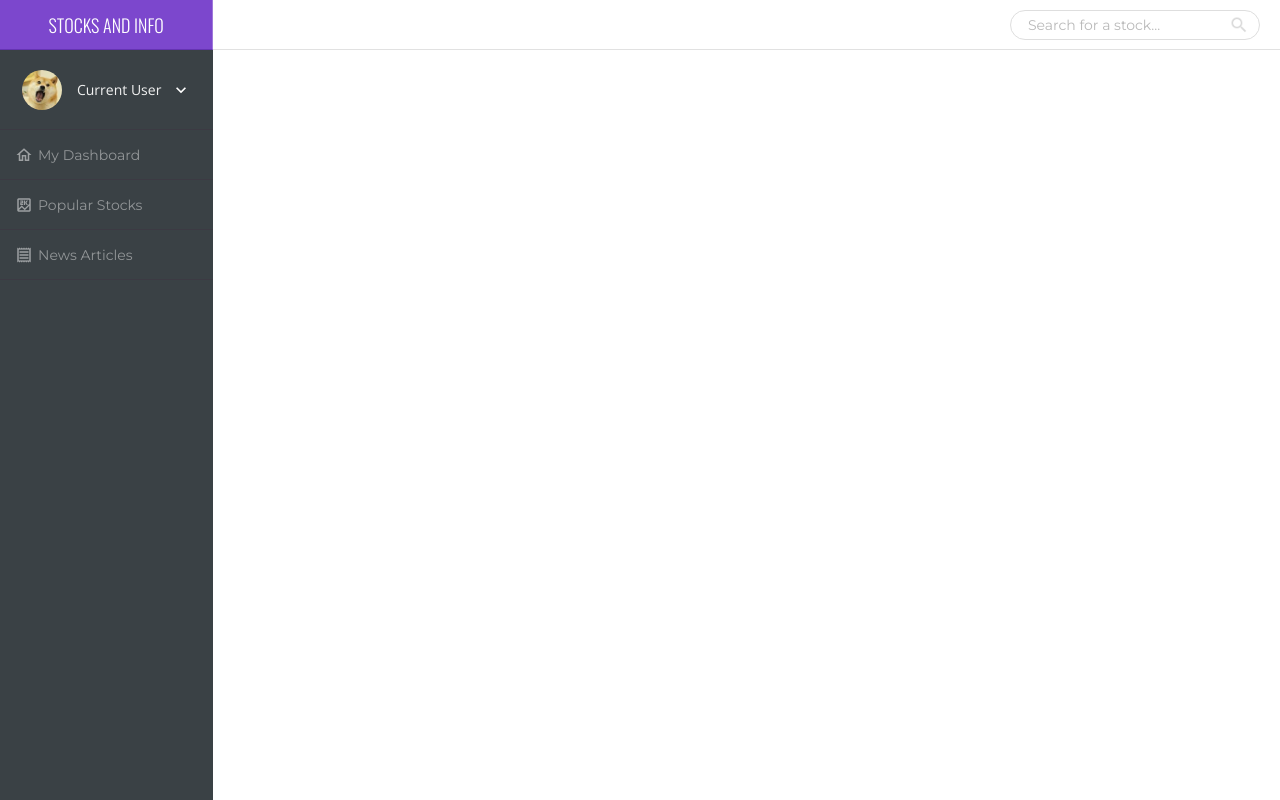
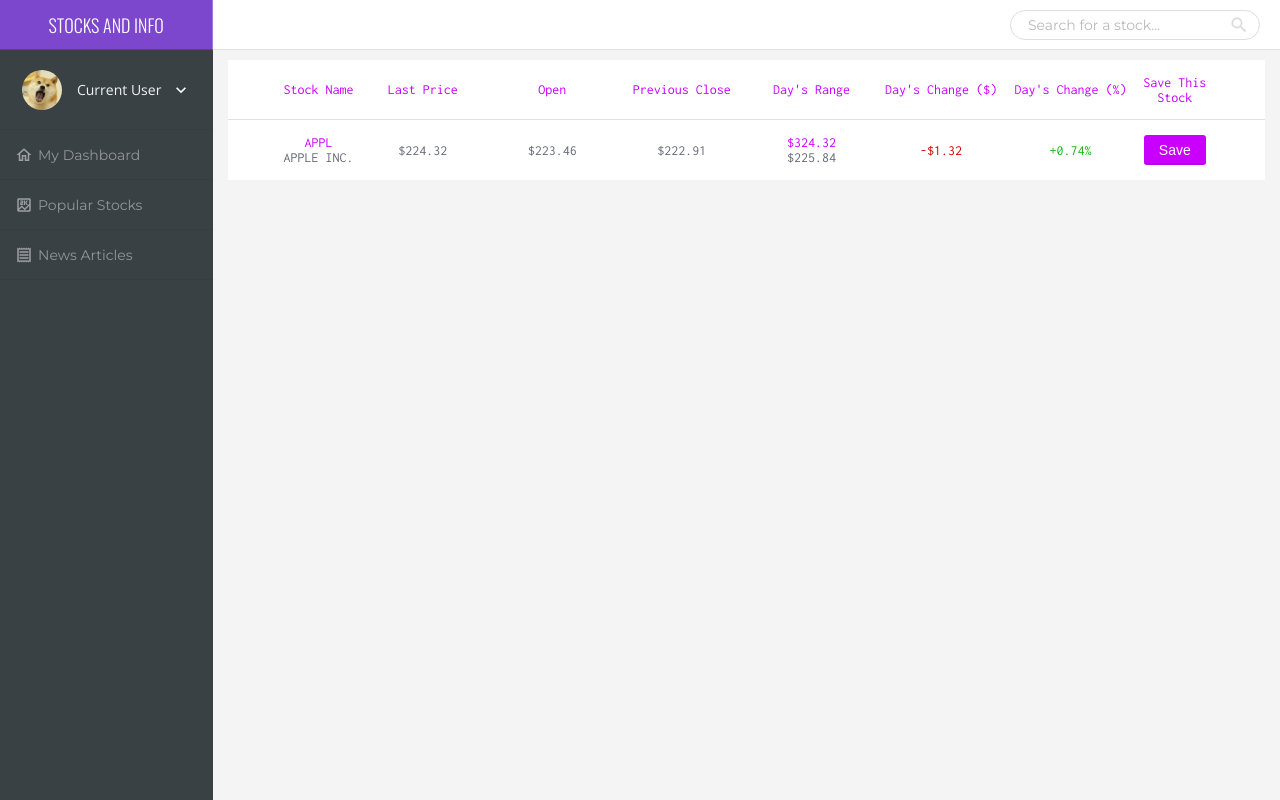
Before and after one commit to nneighbo/project-3, a React (Create React App) app in the folder client/: page / in a window 1280 px wide. Built offline with nearby package versions, Linux system fonts and the light colour scheme.

Commit message:
added table

```diff
--- a/client/src/App.css
+++ b/client/src/App.css
@@ -2,3 +2,8 @@
   box-sizing: border-box;
   user-select: none;
 }
+
+body {
+  background-color: #f4f4f4;
+
+}
--- a/client/src/App.js
+++ b/client/src/App.js
@@ -10,7 +10,7 @@ import NavTop from './components/NavTop'
 
 import navItems from './navItems.json'
 
-// import MyDashboard from './components/MyDashboard'
+import MyDashboard from './components/MyDashboard'
 
 import './App.css';
 
@@ -26,7 +26,7 @@ class App extends Component {
         <ContentColumn>
           <NavTop />
           {/* My Dashboard is a page and currently is in components */}
-          {/* <MyDashboard /> */}
+          <MyDashboard />
         </ContentColumn>
       </Container>
     );
--- a/client/src/components/MyDashboard/MyDashboard.css
+++ b/client/src/components/MyDashboard/MyDashboard.css
@@ -1,4 +1,87 @@
 .table-container {
-    height: 100px;
-    padding: 10px 15px;
+    background-color: white;
+    margin: 10px 15px;
 }
+.table-container table {
+    width: 100%;
+    font-family: 'Inconsolata', monospace,Arial, Helvetica, sans-serif;
+    font-size: 14px;
+    color: #656a77;
+}
+
+.table-heading th {
+    border-bottom: 1px solid #e1e1e1;
+    color: #ca00ff;
+    font-weight: 400;
+}
+
+
+.table-container tr {
+    height: 60px;
+    padding: 0 50px;
+}
+
+.table-container tr td:first-child, .table-container tr th:first-child {
+    padding-left: 5%;
+}
+
+.table-container tr td:last-child, .table-container tr th:last-child {
+    padding-right: 5%;
+}
+
+.table-container td, .table-container th {
+    width: 10%;
+    text-align: center;
+}
+
+.top-text {
+    color: #ca00ff;
+}
+
+.neg-text {
+    color: #cc0000;
+}
+
+.pos-text {
+    color: #1ab81a;
+}
+
+.table-row:nth-child(odd) {
+    background-color: #F7F7F7;
+}
+
+.save-stock {
+    background-color: #ca00ff;
+    border-radius: 3px;
+    border: none;
+    border-bottom: 2px solid #ba00e9;
+    color: white;
+    padding: 7px 15px 5px 15px;
+    text-align: center;
+    text-decoration: none;
+    display: inline-block;
+    font-size: 14px;
+}
+
+.save-stock:hover {
+    background-color: #d220ff;
+    cursor: pointer;
+}
+
+.save-stock:active {
+    outline: none;
+}
+
+.save-stock:focus {
+    outline: none;
+}
+
+.saved {
+    background-color: #7e009e;
+    border-bottom: 2px solid #600079;
+}
+
+.saved:hover {
+    background-color: #a51fc7;
+    cursor: pointer;
+}
--- a/client/src/components/MyDashboard/MyDashboard.jsx
+++ b/client/src/components/MyDashboard/MyDashboard.jsx
@@ -3,12 +3,40 @@ import './MyDashboard.css'
 
 class MyDashboard extends React.Component {
 
-    render(){
+    render() {
         return (
             <div className="table-container">
+                <table cellSpacing="0">
+                    <tr className="table-heading">
+                        <th>Stock Name</th>
+                        <th>Last Price</th>
+                        <th>Open</th>
+                        <th>Previous Close</th>
+                        <th>Day's Range</th>
+                        <th>Day's Change ($)</th>
+                        <th>Day's Change (%)</th>
+                        <th>Save This Stock</th>
+                    </tr>
+
+                    <tr class="table-row">
+                        <td><span className="top-text">APPL</span><br></br>APPLE INC.</td>
+                        <td>$224.32</td>
+                        <td>$223.46</td>
+                        <td>$222.91</td>
+                        <td><span className="top-text">$324.32</span><br></br>$225.84</td>
+                        <td><span className="neg-text">-$1.32</span></td>
+                        <td><span className="pos-text">+0.74%</span></td>
+                        {/* For each button, there is a .saved class for if the article is saved. */}
+                        <td><button className="save-stock">Save</button></td>
+                    </tr>
+
+
+                </table>
 
             </div>
         )
     }
 
 }
+
+export default MyDashboard;
--- a/client/src/components/NavColumn/NavColumn.css
+++ b/client/src/components/NavColumn/NavColumn.css
@@ -2,4 +2,6 @@
     height: 100vh;
     background-color: #3a4145;
     flex:2;
+    position: sticky;
+    top: 0;
 }
--- a/client/src/components/NavTop/NavTop.css
+++ b/client/src/components/NavTop/NavTop.css
@@ -6,6 +6,8 @@
     display: flex;
     align-items: center;
     justify-content: flex-end;
+    position: sticky;
+    top: 0;
 }
 
 .search-container {
```
